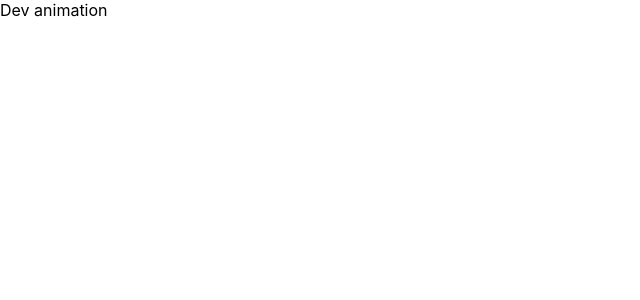
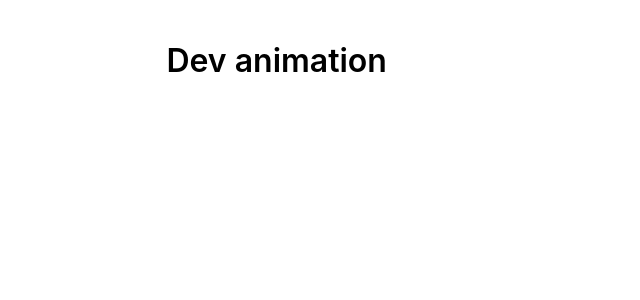
Before and after one commit to Zaker237/learn-framer-motion, a React (Create React App) app in the folder landing-animation/: page / in a window 1280 px wide. Shown: the top 300 px of the page, without its empty margins (0-640 px from the left). Built offline with nearby package versions, Linux system fonts and the light colour scheme.

Commit message:
header style

```diff
--- a/landing-animation/src/App.scss
+++ b/landing-animation/src/App.scss
@@ -0,0 +1,105 @@
+*{
+  margin: 0;
+  padding: 0;
+  box-sizing: border-box;
+}
+
+$light_green: '#effffa';
+$dark_green: '#14da8f';
+$black: '#000000';
+$white: '#fff';
+
+.dflex{
+  display: flex;
+  justify-content: center;
+  align-items: center;
+  width: 100%;
+}
+
+body{
+  display: block;
+  width: 100%;
+  height: 100%;
+  background-color: $white;
+  overflow-x: hidden;
+}
+
+header{
+  @extend .dflex;
+  justify-content: space-between;
+  padding:  0 13%;
+  height: 120px;
+  .logo_wrapper{
+    font-size: 32px;
+    font-weight: 600;
+    span{
+      color: $dark_green;
+    }
+  }
+  .menu_container{
+    @extend .dflex;
+    justify-content: flex-end;
+    width: 600px;
+    height: 56px;
+    span{
+      display: inline-block;
+      align-items: center;
+      justify-content: flex-start;
+      position: relative;
+      height: 100%;
+      +span{
+        &:before{
+          content: "";
+          position: absolute;
+          width: 2px;
+          height: 50%;
+          background-color: '#bdbdbd';
+          left: -36px;
+          top: 50%;
+          transform:  translateY(-50%);
+        }
+      }
+    }
+    .icon{
+      display: inline-flex;
+      +.icon{
+        margin-left: 20px;
+      }
+    }
+    &:nth-child(1){
+      width: 22%;
+    }
+    &:nth-child(2){
+      width: 42%;
+      .icon{
+        margin-right: 20px;
+      }
+    }
+    &.menu{
+      width: 56px;
+      height: 56px;
+      background-color: $dark_green;
+      color: $white;
+      border-radius: 8px;
+      cursor: pointer;
+      flex-direction: column;
+      span{
+        display: block;
+        width: 20px;
+        height: 3px;
+        background-color: $white;
+        border-radius: 3px;
+        position: relative;
+        +span{
+          margin-top: 5px;
+          &:before{
+            content: none;
+          }
+        }
+        &:nth-child(2){
+          margin-left: 8px;
+        }
+      }
+    }
+  }
+}
```
